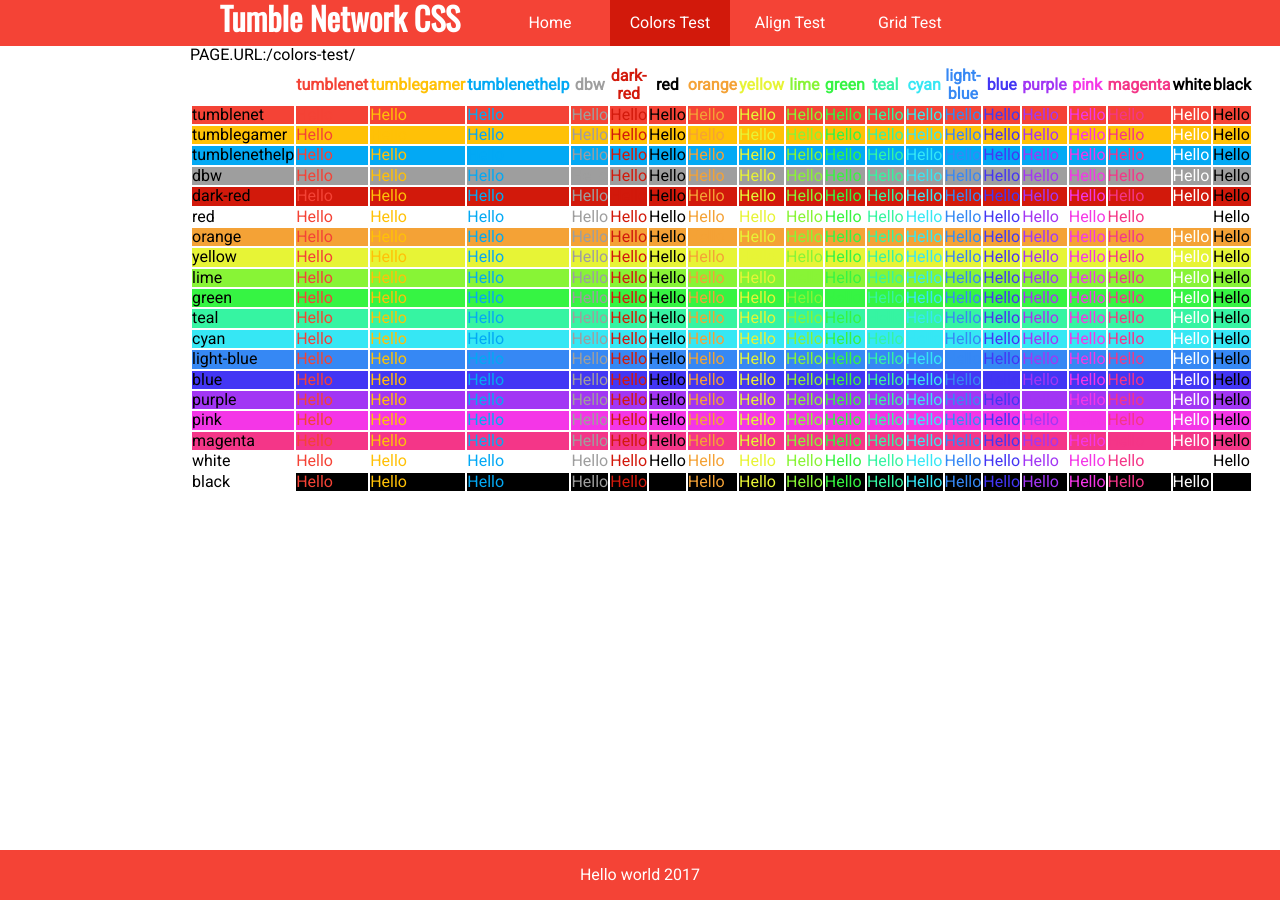
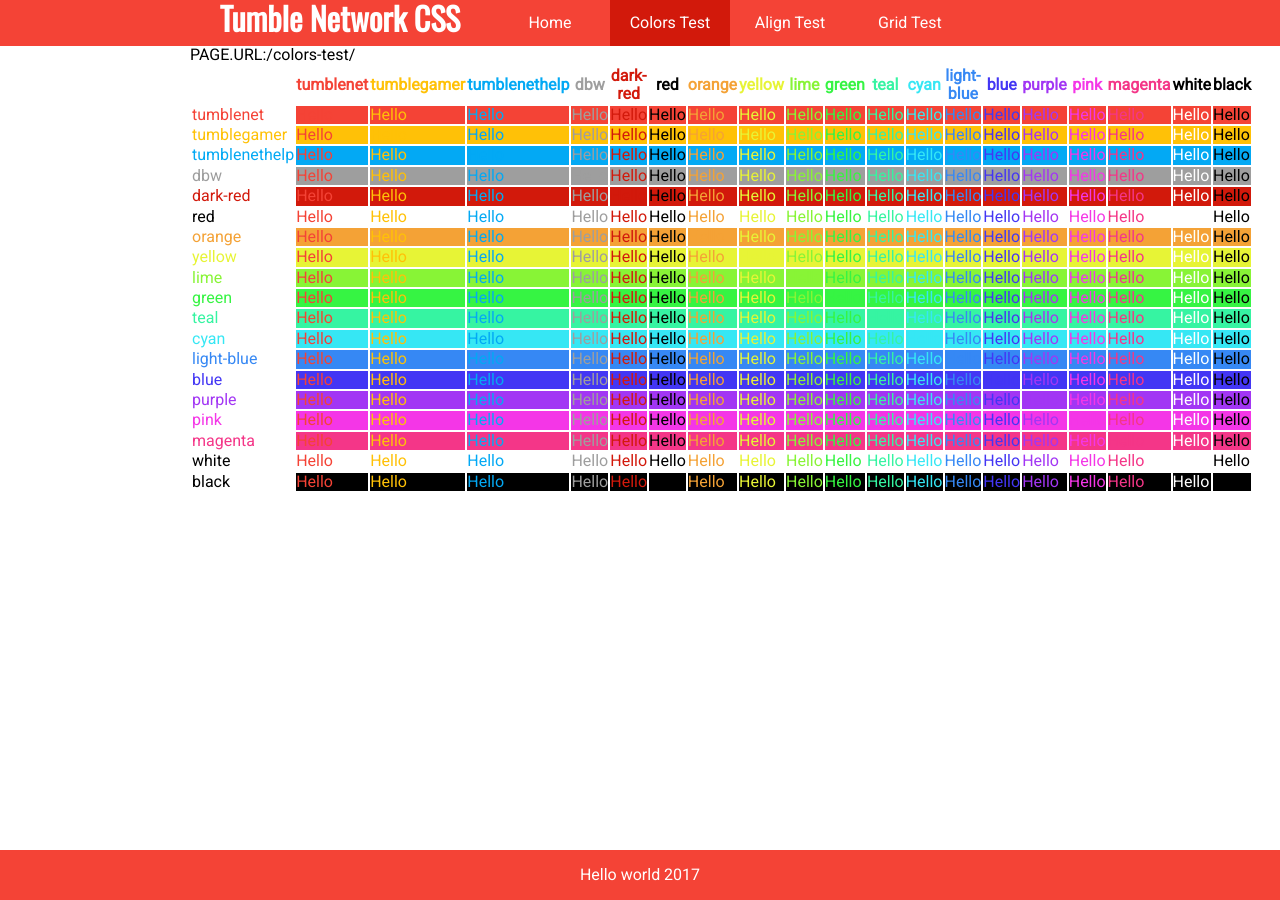
Before and after one commit to tumblenet/tumblenet-css, a Jekyll site: the page built from colors-test.html, in a window 1280 px wide. Built offline with Jekyll 4.4.1, drawn with Linux system fonts in a browser that asks for light colours.

Commit message:
Update colors-test.html

```diff
--- a/colors-test.html
+++ b/colors-test.html
@@ -14,7 +14,7 @@
 
   {% for backC in site.colors %}
   <tr>
-    <td class="{% unless backC.name == 'black' %}tn-element-color-{{backC.name}}{% endunless %}">
+    <td class="{% unless backC.name == 'white' %}tn-text-color-{{backC.name}}{% endunless %}">
       {{backC.name}}
     </td>
    {% for textC in site.colors %}
```
